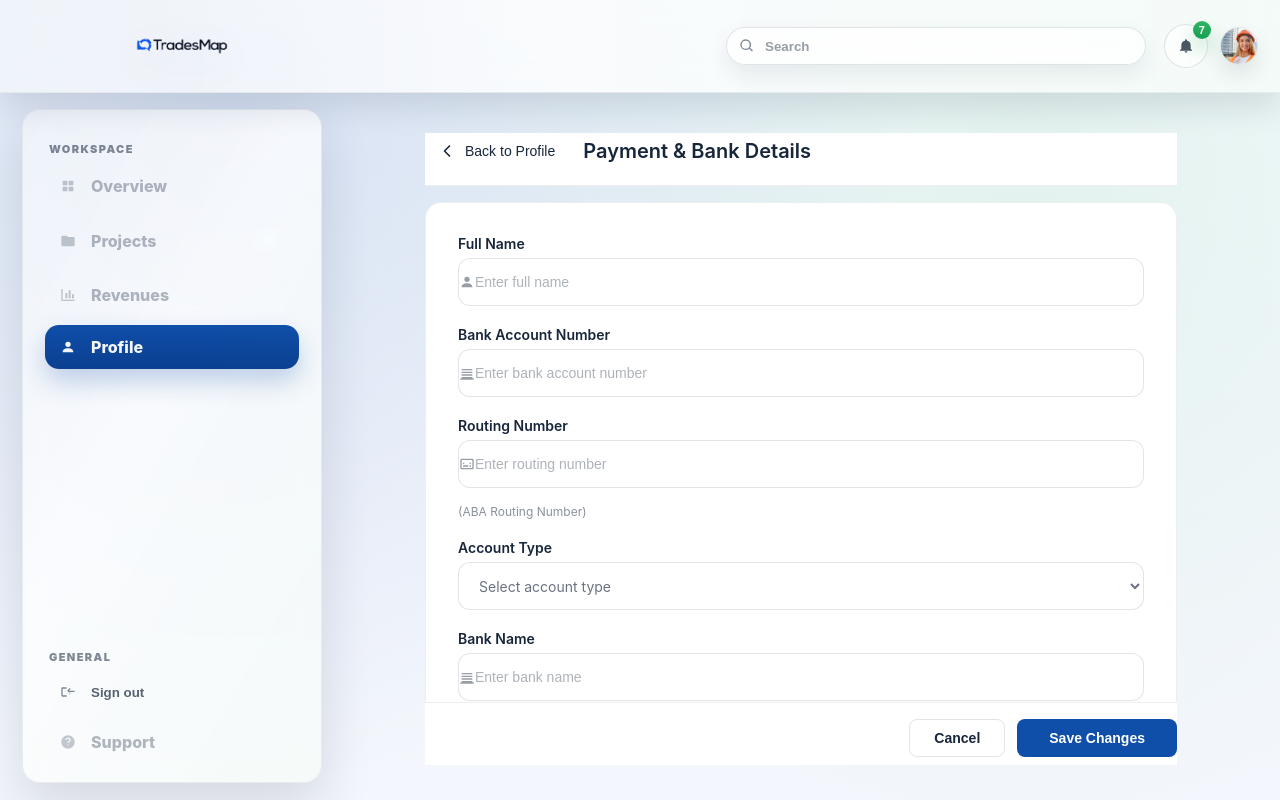
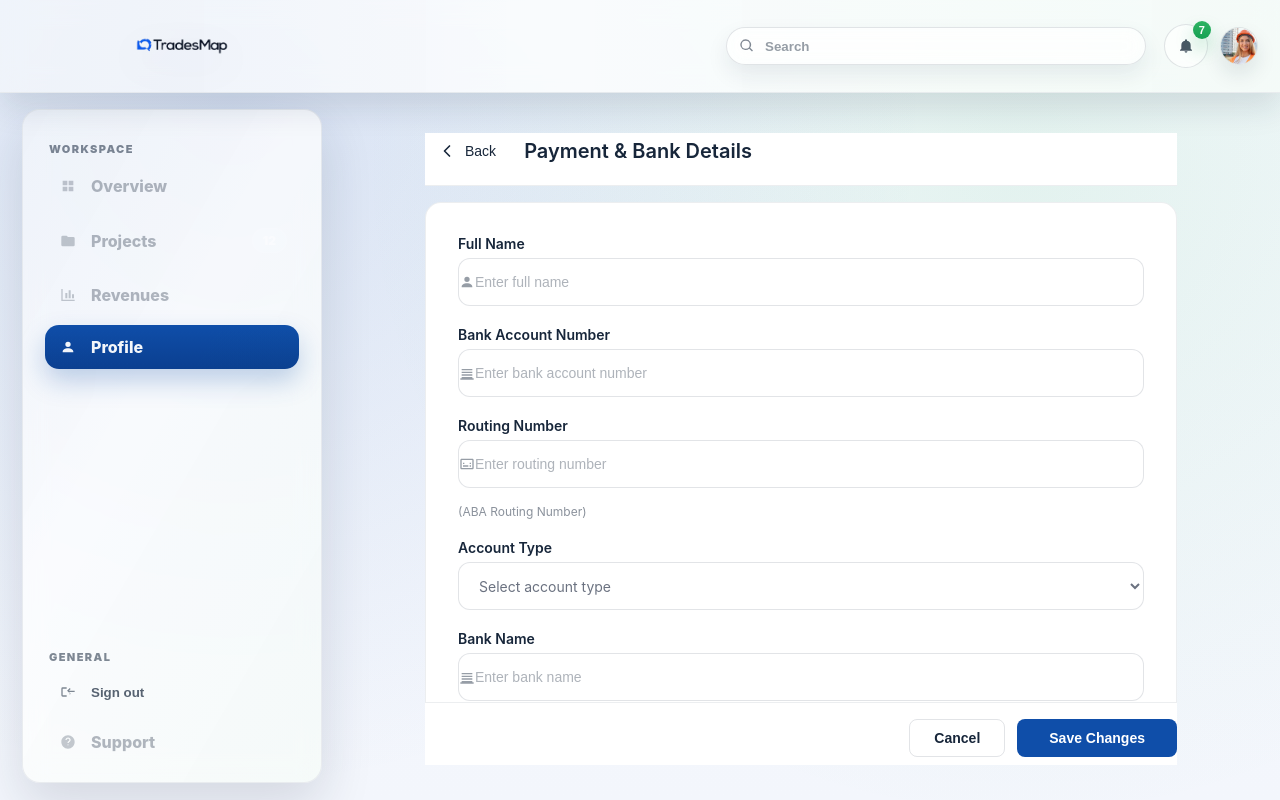
Before and after one commit to sahibalam/tracemap, a React (Vite) app in the folder frontend/: page /payment/edit in a window 1280 px wide. Built offline with nearby package versions, Linux system fonts and the light colour scheme.

Commit message:
messageddwsdsssswaeesdwssswssssssssssssssdssssssss

```diff
--- a/frontend/src/worker/pages/PaymentEditPage.jsx
+++ b/frontend/src/worker/pages/PaymentEditPage.jsx
@@ -231,7 +231,7 @@ export function PaymentEditPage() {
                 onMouseLeave={(e) => e.currentTarget.style.background = 'transparent'}
               >
                 <IconArrowLeft />
-                Back to Profile
+                Back
               </button>
               <span style={{
                 fontSize: '20px',
```
